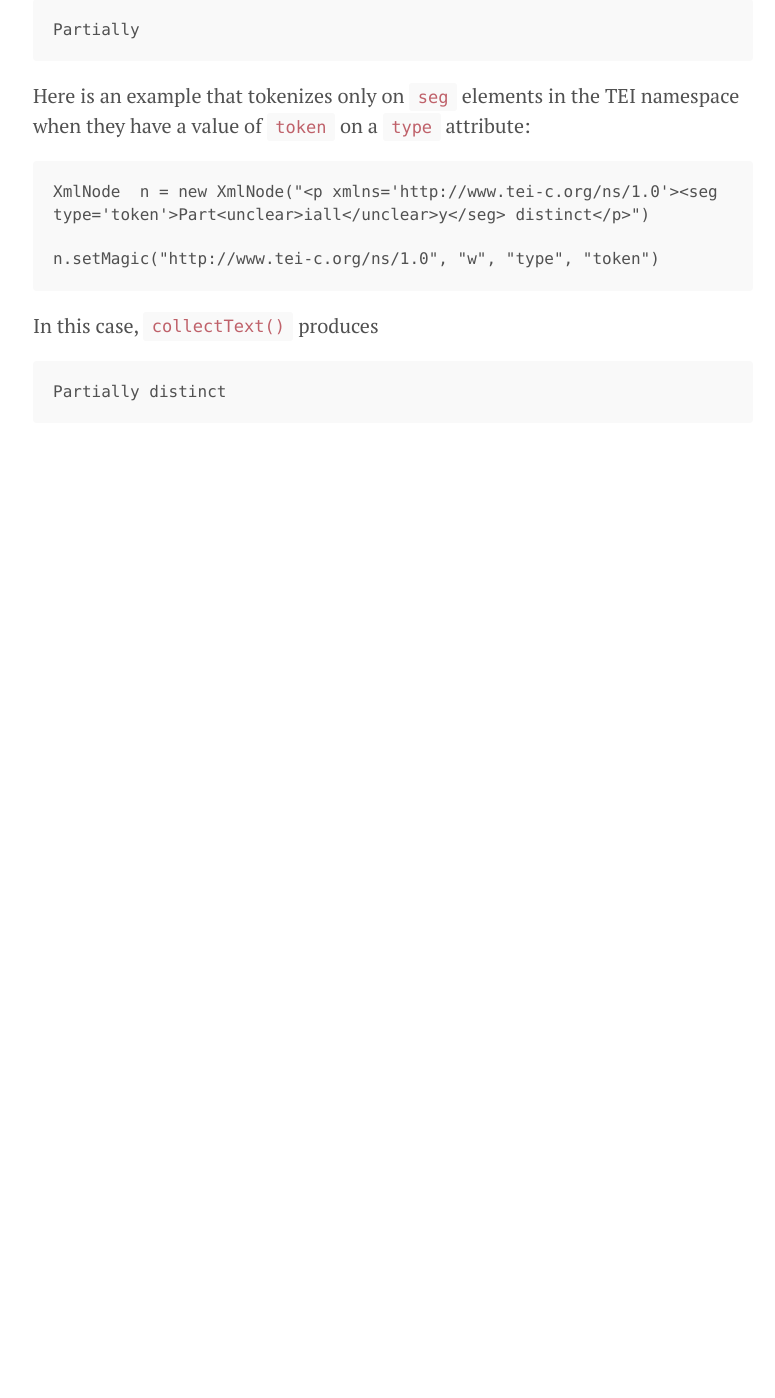
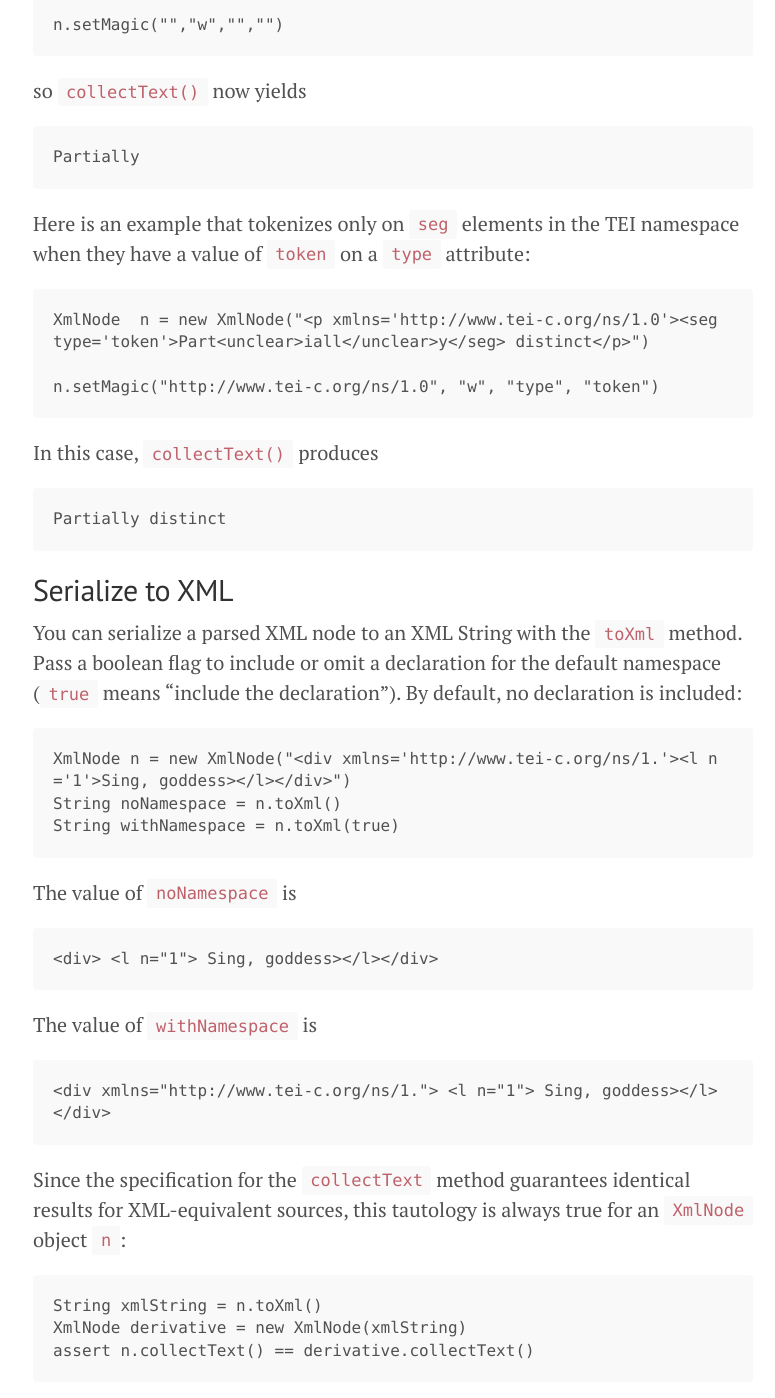
Before and after one commit to neelsmith/groovyXmlUtils, a Jekyll site: the page built from quick_overview.md, in a window 1280 px wide and 1400 px high, scrolled down 1255 px. Shown: the whole window, without its empty margins (247-1022 px from the left). Built offline with Jekyll 4.4.1, drawn with Linux system fonts in a browser that asks for light colours; Markdown is read by kramdown in place of the engine named in the settings; before the commit the page ends 1758 px from its top, so only the background shows below that; some of the changed text lies outside the part shown.

Commit message:
Update quick overview

```diff
--- a/quick_overview.md
+++ b/quick_overview.md
@@ -3,10 +3,14 @@
 title: "Quick overview"
 ---
 
+## Construct an XmlNode
 
 Construct an XmlNode from a parsed groovy node, or from raw XML text:
 
     XmlNode n = new XmlNode("<div><l>I met a traveller from an antique land</l><l>Who said...</l></div>")
+
+
+## Collect text content of a node
 
 Get the text content of a specified node, or default to the root node,
 
@@ -44,3 +49,27 @@
 In this case, `collectText()` produces
 
     Partially distinct
+
+
+## Serialize to XML
+
+You can serialize a parsed XML node to an XML String with the `toXml` method. Pass a boolean flag to include or omit a declaration for the default namespace (`true` means "include the declaration").  By default, no declaration is included:
+
+
+    XmlNode n = new XmlNode("<div xmlns='http://www.tei-c.org/ns/1.'><l n='1'>Sing, goddess></l></div>")
+    String noNamespace = n.toXml()
+    String withNamespace = n.toXml(true)
+
+The value of `noNamespace` is
+
+    <div> <l n="1"> Sing, goddess></l></div>
+
+The value of `withNamespace` is
+
+    <div xmlns="http://www.tei-c.org/ns/1."> <l n="1"> Sing, goddess></l></div>
+
+Since the specification for the `collectText` method guarantees identical results for XML-equivalent sources, this tautology is always true for an `XmlNode` object `n`:
+
+    String xmlString = n.toXml()
+    XmlNode derivative = new XmlNode(xmlString)
+    assert n.collectText() == derivative.collectText()
```
Also changed, not shown: other parts of quick_overview.md (+2 -1 lines).
